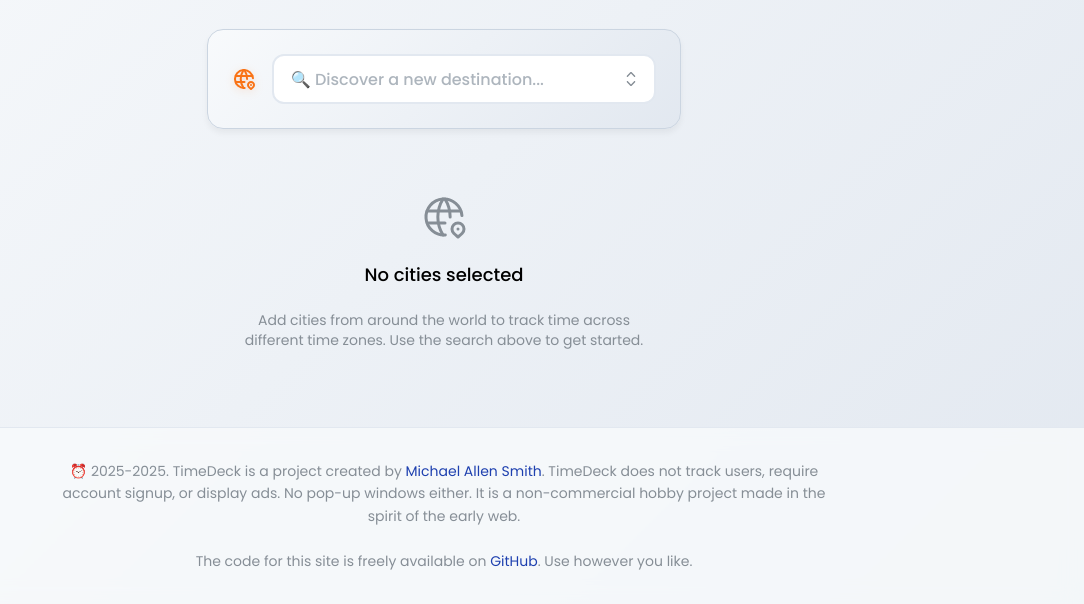
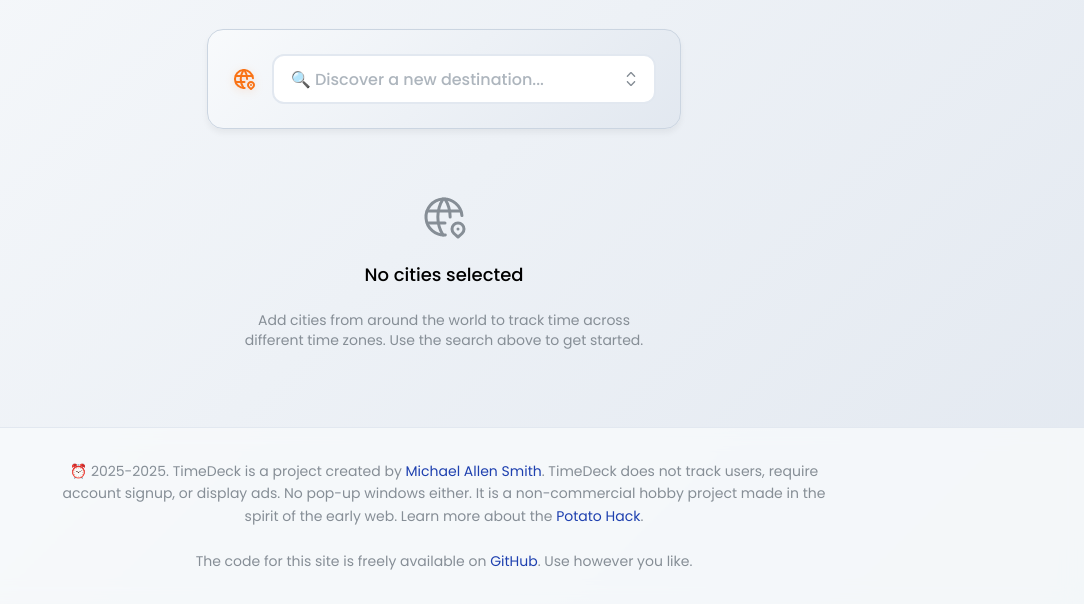
Before and after one commit to digitalcolony/timedeck, an Astro site: page / in a window 1280 px wide. Shown: the part 196-800 px from the top of the page, without its empty margins (196-1280 px from the left). Built offline with nearby package versions, Linux system fonts and the light colour scheme; Astro itself is replaced by a stand-in of ours.

Commit message:
update dependencies and improve footer content

```diff
--- a/package.json
+++ b/package.json
@@ -16,7 +16,7 @@
     "@tabler/icons-react": "^3.34.0",
     "@types/react": "^19.1.8",
     "@types/react-dom": "^19.1.6",
-    "astro": "^5.12.8",
+    "astro": "^5.13.3",
     "react": "^19.1.0",
     "react-dnd": "^16.0.1",
     "react-dnd-html5-backend": "^16.0.1",
--- a/src/components/Footer.tsx
+++ b/src/components/Footer.tsx
@@ -1,22 +1,20 @@
-import React from 'react';
-import { Container, Text, Group, Anchor, useMantineColorScheme } from '@mantine/core';
+import React from "react";
+import { Container, Text, Group, Anchor, useMantineColorScheme } from "@mantine/core";
 
 export default function Footer() {
 	const { colorScheme } = useMantineColorScheme();
-  const isDark = colorScheme === 'dark';
+	const isDark = colorScheme === "dark";
 
 	const currentYear = new Date().getFullYear();
 
 	return (
 		<footer
 			style={{
-        marginTop: 'auto',
-        padding: '2rem 0',
-        borderTop: isDark ? '1px solid #475569' : '1px solid #e2e8f0',
-        backgroundColor: isDark
-          ? 'rgba(15, 23, 42, 0.8)'
-          : 'rgba(248, 250, 252, 0.8)',
-        backdropFilter: 'blur(10px)',
+				marginTop: "auto",
+				padding: "2rem 0",
+				borderTop: isDark ? "1px solid #475569" : "1px solid #e2e8f0",
+				backgroundColor: isDark ? "rgba(15, 23, 42, 0.8)" : "rgba(248, 250, 252, 0.8)",
+				backdropFilter: "blur(10px)",
 			}}
 		>
 			<Container size="xl">
@@ -26,30 +24,39 @@
 					c="dimmed"
 					style={{
 						lineHeight: 1.6,
-            maxWidth: '800px',
-            margin: '0 auto'
+						maxWidth: "800px",
+						margin: "0 auto",
 					}}
 				>
-          ⏰ 2025-{currentYear}. TimeDeck is a project created by{' '}
+					⏰ 2025-{currentYear}. TimeDeck is a project created by{" "}
 					<Anchor
 						href="https://michaelallensmith.com"
 						target="_blank"
 						rel="noopener noreferrer"
-            style={{ color: isDark ? '#60a5fa' : '#1e40af' }}
+						style={{ color: isDark ? "#60a5fa" : "#1e40af" }}
 					>
 						Michael Allen Smith
 					</Anchor>
-          . TimeDeck does not track users, require account signup, or display ads. No pop-up windows either.
-          It is a non-commercial hobby project made in the spirit of the early web.
-
+					. TimeDeck does not track users, require account signup, or display ads. No pop-up windows
+					either. It is a non-commercial hobby project made in the spirit of the early web. Learn
+					more about the{" "}
+					<Anchor
+						href="https://potatohack.com"
+						target="_blank"
+						rel="noopener noreferrer"
+						style={{ color: isDark ? "#60a5fa" : "#1e40af" }}
+					>
+						Potato Hack
+					</Anchor>
+					.
 					<br />
 					<br />
-          The code for this site is freely available on{' '}
+					The code for this site is freely available on{" "}
 					<Anchor
 						href="https://github.com/digitalcolony/timedeck"
 						target="_blank"
 						rel="noopener noreferrer"
-            style={{ color: isDark ? '#60a5fa' : '#1e40af' }}
+						style={{ color: isDark ? "#60a5fa" : "#1e40af" }}
 					>
 						GitHub
 					</Anchor>
```
Also changed, not shown: 1 other file. Lines whose indentation alone changed are shown as unchanged.
